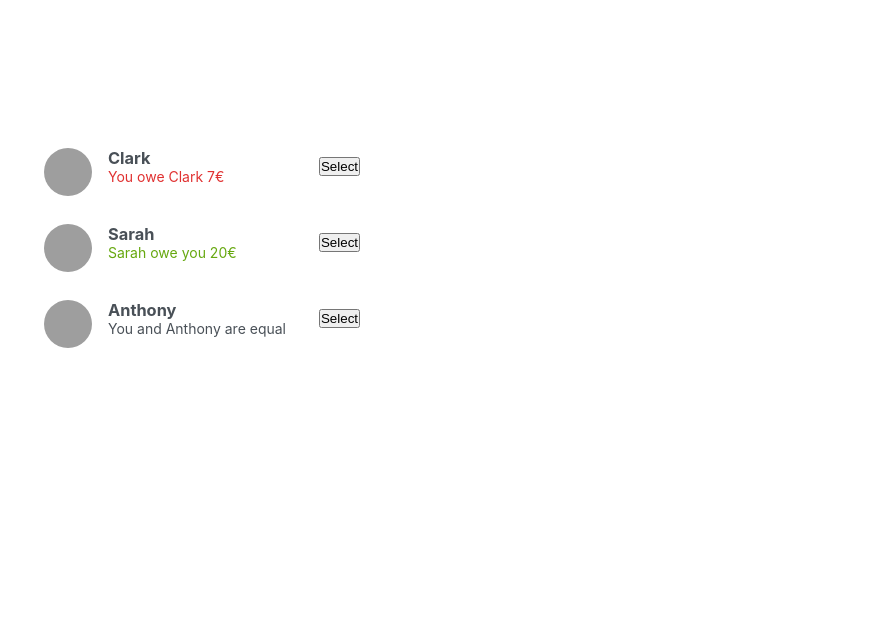
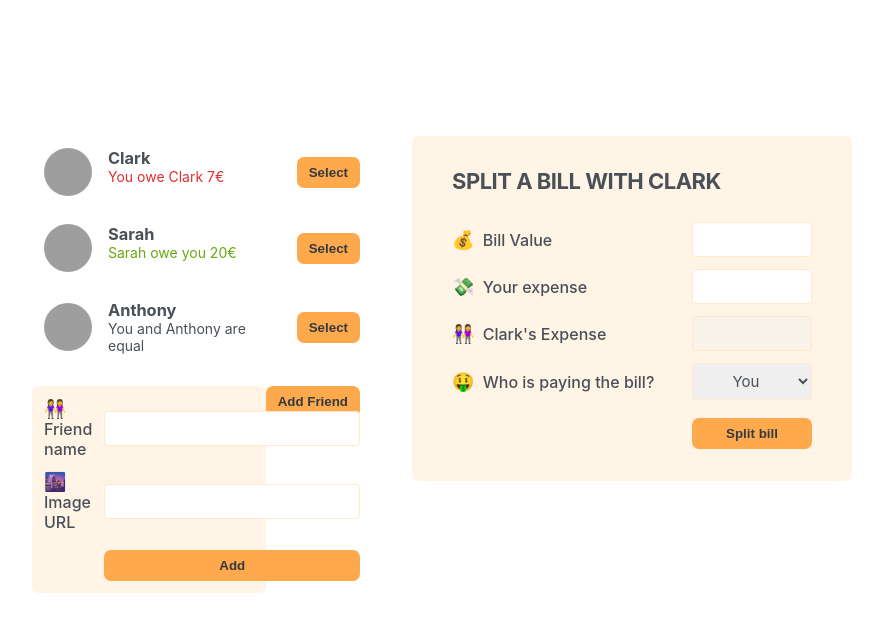
Before and after one commit to StathisKotanidis/eat-n-split, a React (Create React App) app: page / in a window 1280 px wide. Shown: the top 632 px of the page, without its empty margins (198-1081 px from the left). Built offline with nearby package versions, Linux system fonts and the light colour scheme; grey boxes are pictures that could not be loaded.

Commit message:
static app complete

```diff
--- a/src/App.js
+++ b/src/App.js
@@ -24,7 +24,10 @@
     <div className="app">
       <div className="sidebar">
         <FriendsList />
+        <Button>Add Friend</Button>
+        <FormAddFriend />
       </div>
+      <FormSplitBill />
     </div>
   );
 }
@@ -57,7 +60,49 @@
             : `You and ${friend.name} are equal`}
         </p>
       </div>
-      <button>Select</button>
+      <Button>Select</Button>
     </li>
   );
 }
+
+function Button({ children }) {
+  return <button className="button">{children}</button>;
+}
+
+function FormAddFriend() {
+  return (
+    <form className="form-add-friend">
+      <label>👭 Friend name </label>
+      <input type="text"></input>
+
+      <label>🌆 Image URL</label>
+      <input type="text"></input>
+
+      <Button>Add</Button>
+    </form>
+  );
+}
+
+function FormSplitBill() {
+  return (
+    <form className="form-split-bill">
+      <h2>SPLIT A BILL WITH CLARK </h2>
+      <label> 💰 Bill Value </label>
+      <input type="text"></input>
+
+      <label> 💸 Your expense </label>
+      <input type="text"></input>
+
+      <label> 👭 Clark's Expense </label>
+      <input type="text" disabled></input>
+
+      <label> 🤑 Who is paying the bill? </label>
+      <select>
+        <option value="user">You</option>
+        <option value="friend">Clark</option>
+      </select>
+
+      <Button>Split bill</Button>
+    </form>
+  );
+}
```
